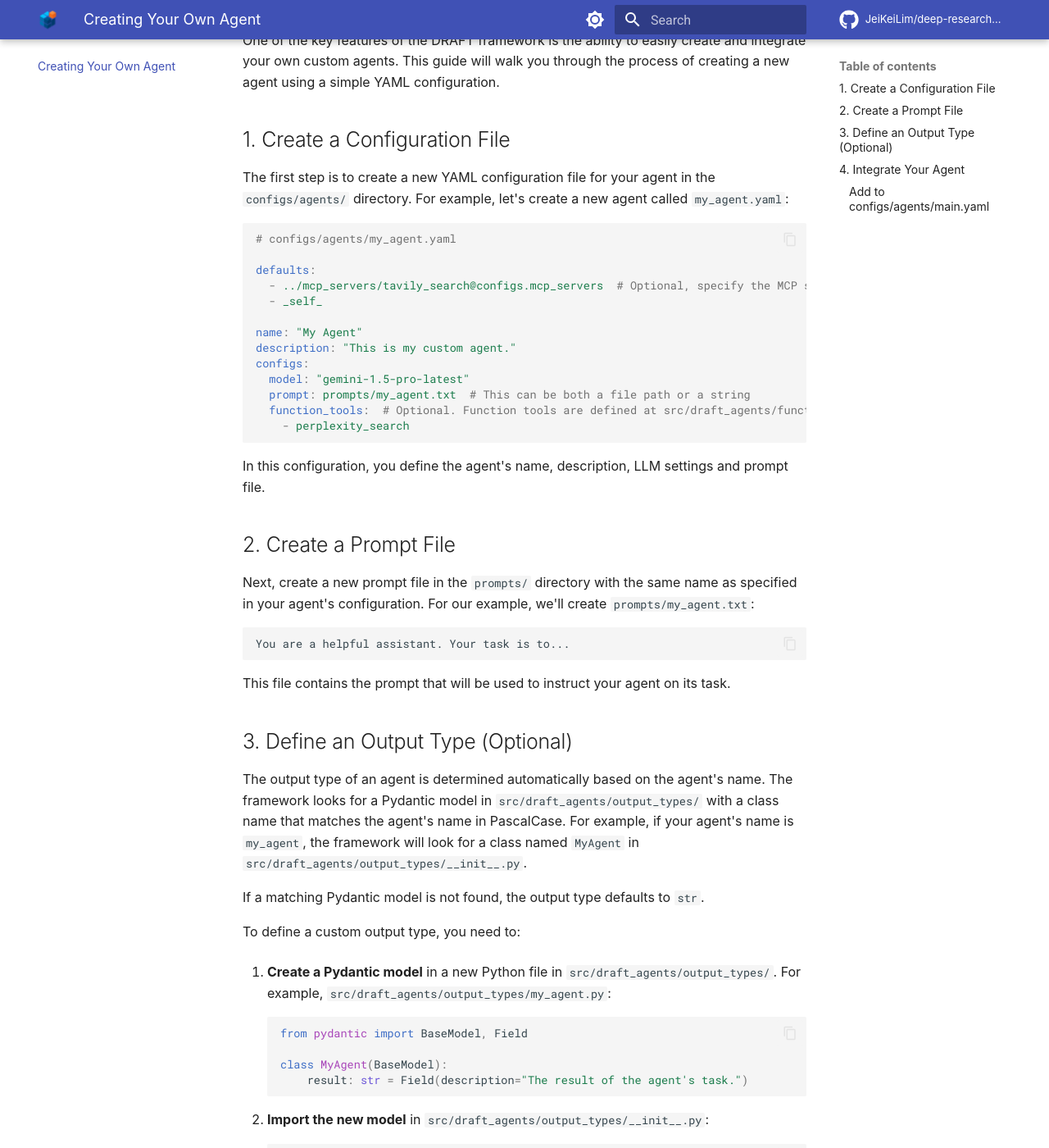
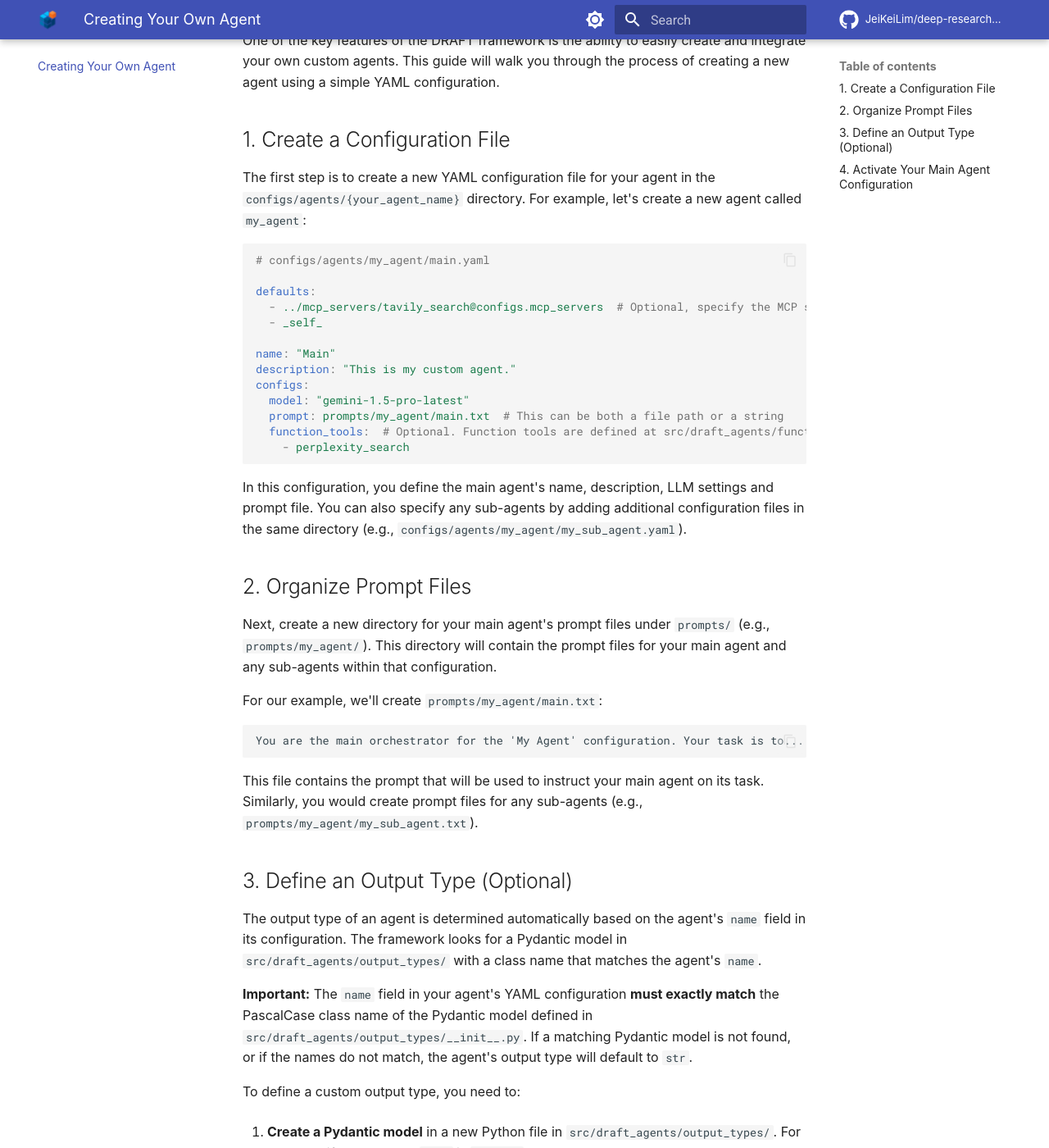
Before and after one commit to JeiKeiLim/deep-research-agent-framework-toolkit, an MkDocs documentation site: the page built from docs/creating-agents.md, in a window 1280 px wide and 1400 px high, scrolled down 191 px. Shown: the whole window at 82% size. Built offline with MkDocs 1.6.1 and Material for MkDocs 9.7.7, drawn with Linux system fonts in a browser that asks for light colours; comment, search, counter and statistics services are not loaded; some of the changed text lies outside the part shown.

Commit message:
Update docs

````diff
--- a/docs/creating-agents.md
+++ b/docs/creating-agents.md
@@ -4,50 +4,53 @@ One of the key features of the DRAFT framework is the ability to easily create a
 
 ## 1. Create a Configuration File
 
-The first step is to create a new YAML configuration file for your agent in the `configs/agents/` directory. For example, let's create a new agent called `my_agent.yaml`:
+The first step is to create a new YAML configuration file for your agent in the `configs/agents/{your_agent_name}` directory. For example, let's create a new agent called `my_agent`:
 
 ```yaml
-# configs/agents/my_agent.yaml
+# configs/agents/my_agent/main.yaml
 
 defaults:
   - ../mcp_servers/tavily_search@configs.mcp_servers  # Optional, specify the MCP server to use
   - _self_
 
-name: "My Agent"
+name: "Main"
 description: "This is my custom agent."
 configs:
   model: "gemini-1.5-pro-latest"
-  prompt: prompts/my_agent.txt  # This can be both a file path or a string
+  prompt: prompts/my_agent/main.txt  # This can be both a file path or a string
   function_tools:  # Optional. Function tools are defined at src/draft_agents/function_tools/__init__.py
     - perplexity_search
 ```
 
-In this configuration, you define the agent's name, description, LLM settings and prompt file.
+In this configuration, you define the main agent's name, description, LLM settings and prompt file.
+You can also specify any sub-agents by adding additional configuration files in the same directory (e.g., `configs/agents/my_agent/my_sub_agent.yaml`).
 
-## 2. Create a Prompt File
+## 2. Organize Prompt Files
 
-Next, create a new prompt file in the `prompts/` directory with the same name as specified in your agent's configuration. For our example, we'll create `prompts/my_agent.txt`:
+Next, create a new directory for your main agent's prompt files under `prompts/` (e.g., `prompts/my_agent/`). This directory will contain the prompt files for your main agent and any sub-agents within that configuration.
+
+For our example, we'll create `prompts/my_agent/main.txt`:
 
 ```
-You are a helpful assistant. Your task is to...
+You are the main orchestrator for the 'My Agent' configuration. Your task is to...
 ```
 
-This file contains the prompt that will be used to instruct your agent on its task.
+This file contains the prompt that will be used to instruct your main agent on its task. Similarly, you would create prompt files for any sub-agents (e.g., `prompts/my_agent/my_sub_agent.txt`).
 
 ## 3. Define an Output Type (Optional)
 
-The output type of an agent is determined automatically based on the agent's name. The framework looks for a Pydantic model in `src/draft_agents/output_types/` with a class name that matches the agent's name in PascalCase. For example, if your agent's name is `my_agent`, the framework will look for a class named `MyAgent` in `src/draft_agents/output_types/__init__.py`.
+The output type of an agent is determined automatically based on the agent's `name` field in its configuration. The framework looks for a Pydantic model in `src/draft_agents/output_types/` with a class name that matches the agent's `name`.
 
-If a matching Pydantic model is not found, the output type defaults to `str`.
+**Important:** The `name` field in your agent's YAML configuration **must exactly match** the PascalCase class name of the Pydantic model defined in `src/draft_agents/output_types/__init__.py`. If a matching Pydantic model is not found, or if the names do not match, the agent's output type will default to `str`.
 
 To define a custom output type, you need to:
 
-1.  **Create a Pydantic model** in a new Python file in `src/draft_agents/output_types/`. For example, `src/draft_agents/output_types/my_agent.py`:
+1.  **Create a Pydantic model** in a new Python file in `src/draft_agents/output_types/`. For example, if your agent's `name` is `MyAgent`, create `src/draft_agents/output_types/my_agent.py`:
 
     ```python
     from pydantic import BaseModel, Field
 
-    class MyAgent(BaseModel):
+    class MyAgentOutput(BaseModel):
         result: str = Field(description="The result of the agent's task.")
     ```
 
@@ -65,32 +68,27 @@ To define a custom output type, you need to:
         "Planner": SearchPlan,
         "Critic": CriticFeedback,
         "Evaluator": EvaluatorFeedback,
-        "MyAgent": MyAgentOutput,  # Add your new agent here
+        "MyAgent": MyAgentOutput,  # Add your new agent here, ensuring name matches
     }
     ```
 
-Now, when you run your agent, the framework will automatically use the `MyAgent` Pydantic model as the output type.
+Now, when you run your agent, the framework will automatically use the specified Pydantic model as the output type, provided the names match.
 
-## 4. Integrate Your Agent
+## 4. Activate Your Main Agent Configuration
 
-Finally, you need to integrate your new agent into the framework. This is done in two steps:
+To use your newly created main agent configuration, you need to activate it in the `configs/config.yaml` file. This file acts as the central configuration for the entire framework.
 
-### Add to `configs/agents/main.yaml`
-
-If you want your new agent to be a sub-agent of the `Main` agent, you need to add it to the `defaults` list in `configs/agents/main.yaml`:
+Locate the `defaults` section in `configs/config.yaml` and modify the entry for the main agent to point to your new main agent's `main.yaml` file. For example:
 
 ```yaml
-# configs/agents/main.yaml
+# configs/config.yaml
 
 defaults:
-  - planner@sub_agents.Planner
-  - synthesizer@sub_agents.Synthesizer
-  - search@sub_agents.Search
-  - critic@sub_agents.Critic
-  - my_agent@sub_agents.MyAgent  # Add your new agent here
-  - _self_
-
-# ...
+  # - agents/draft_agent/main@agents.Main # Comment out or remove the previous main agent
+  - agents/my_agent/main@agents.Main # Uncomment or add your new main agent here
+  # ... other defaults ...
 ```
 
-And that's it! You have successfully created and integrated your own custom agent into the DRAFT framework.
+By changing this line, you tell the framework to load and use the `main.yaml` from your `my_agent` directory as the primary orchestrator. You can easily switch between different main agent configurations by modifying this single line.
+
+And that's it! You have successfully created and integrated your own custom main agent configuration into the DRAFT framework.
````
Also changed, not shown: README.md (+14 -9 lines), docs/architecture.md (+4 -2 lines).
